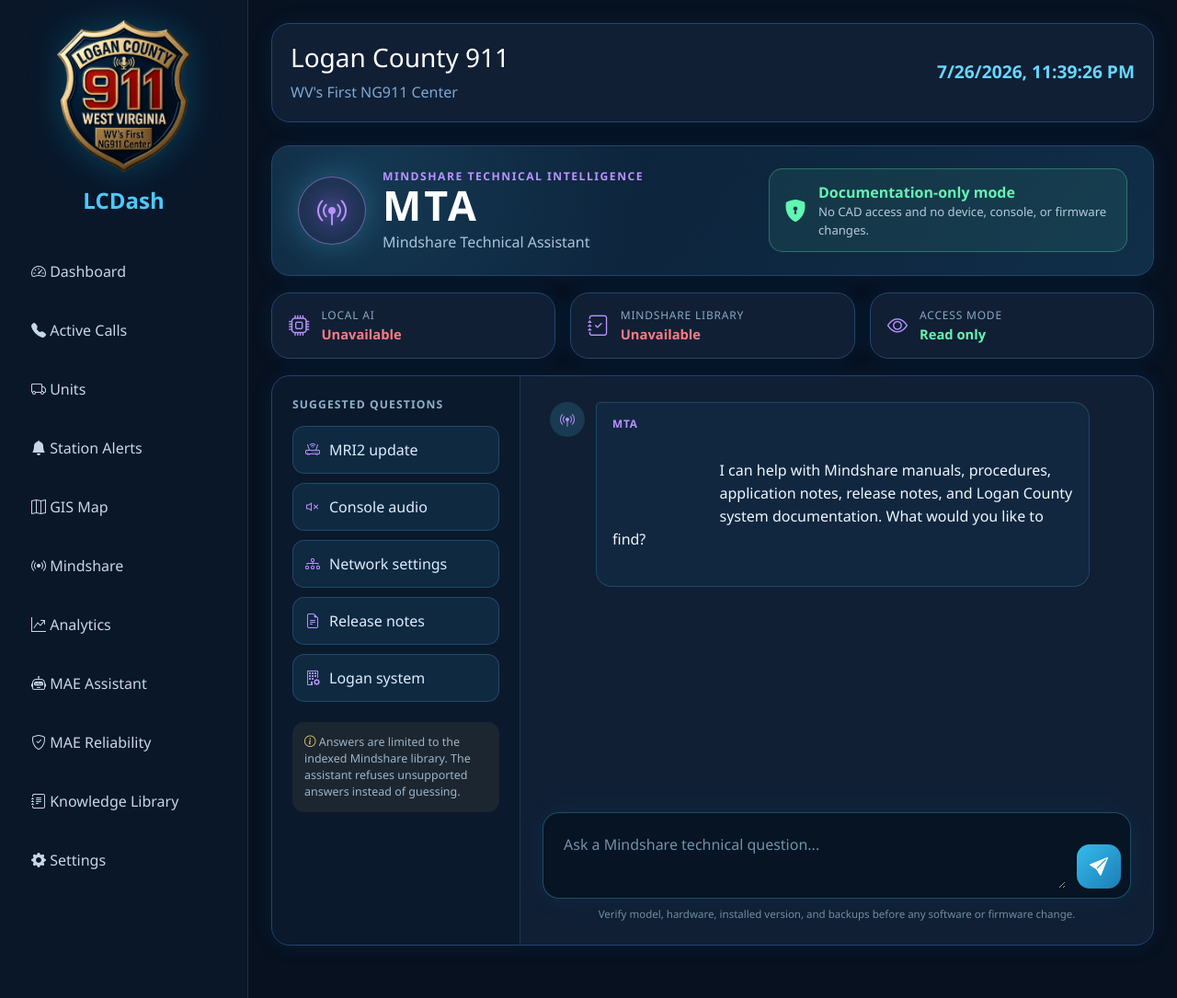
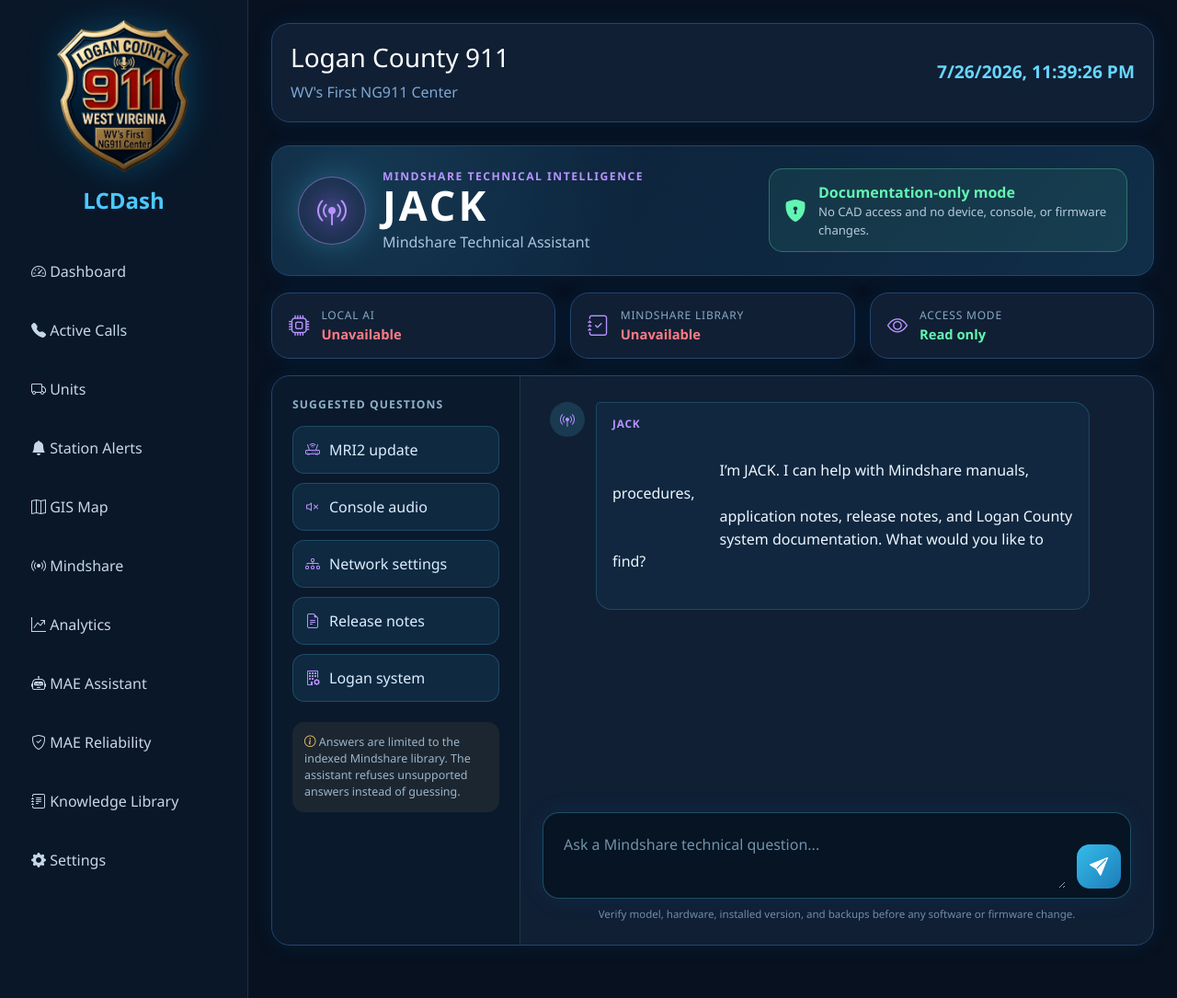
Before and after one commit to shegone/LCDash, a FastAPI app: page /mindshare/technical in a window 1280 px wide. Shown: the whole page at 92% size. Run offline with FastAPI, Linux system fonts and the light colour scheme; data that the repository does not hold is empty; some libraries are stand-ins or nearby versions.

Commit message:
Name Mindshare technical assistant JACK

```diff
--- a/static/js/lcdash-mindshare.js
+++ b/static/js/lcdash-mindshare.js
@@ -85,7 +85,7 @@
         bubble.className = "mae-bubble";
         const name = document.createElement("div");
         name.className = "mae-message-name";
-        name.textContent = role === "assistant" ? "MTA" : "USER";
+        name.textContent = role === "assistant" ? "JACK" : "USER";
         const text = document.createElement("p");
         text.textContent = content;
         bubble.append(name, text);
--- a/templates/mindshare.html
+++ b/templates/mindshare.html
@@ -24,12 +24,12 @@
     <a class="mindshare-module glass" href="/mindshare/technical">
         <div class="mindshare-module-icon"><i class="bi bi-cpu-fill"></i></div>
         <div class="mindshare-module-state is-ready">AVAILABLE</div>
-        <h2>Technical Assistant</h2>
+        <h2>JACK Technical Assistant</h2>
         <p>
             Ask questions grounded in Mindshare manuals, application notes,
             procedures, release notes, and Logan County system documents.
         </p>
-        <span>Open assistant <i class="bi bi-arrow-right"></i></span>
+        <span>Ask JACK <i class="bi bi-arrow-right"></i></span>
     </a>
 
     <a class="mindshare-module glass" href="/mindshare/library">
--- a/templates/mindshare_library.html
+++ b/templates/mindshare_library.html
@@ -61,7 +61,7 @@
             </div>
         </div>
         <a class="btn btn-info fw-bold" href="/mindshare/technical">
-            <i class="bi bi-chat-dots"></i> Ask MTA
+            <i class="bi bi-chat-dots"></i> Ask JACK
         </a>
     </div>
 
--- a/templates/mindshare_technical.html
+++ b/templates/mindshare_technical.html
@@ -1,6 +1,6 @@
 {% extends "layouts/base.html" %}
 
-{% block title %}Mindshare Technical Assistant | LCDash{% endblock %}
+{% block title %}JACK | Mindshare Technical Assistant{% endblock %}
 
 {% block content %}
 <link rel="stylesheet" href="/static/css/lcdash-mae.css?v=20260726">
@@ -14,7 +14,7 @@
             </div>
             <div>
                 <div class="mae-eyebrow">MINDSHARE TECHNICAL INTELLIGENCE</div>
-                <h1 id="mindshare-title">MTA</h1>
+                <h1 id="mindshare-title">JACK</h1>
                 <p>Mindshare Technical Assistant</p>
             </div>
         </div>
@@ -72,9 +72,9 @@
                 <article class="mae-message mae-message-assistant">
                     <div class="mae-avatar"><i class="bi bi-broadcast-pin"></i></div>
                     <div class="mae-bubble">
-                        <div class="mae-message-name">MTA</div>
+                        <div class="mae-message-name">JACK</div>
                         <p>
-                            I can help with Mindshare manuals, procedures,
+                            I’m JACK. I can help with Mindshare manuals, procedures,
                             application notes, release notes, and Logan County
                             system documentation. What would you like to find?
                         </p>
```
Also changed, not shown: app/services/mindshare_service.py (+4 -4 lines), docs/MINDSHARE_LIBRARY.md (+2 -2 lines), tests/test_mindshare.py (+2 -2 lines).
